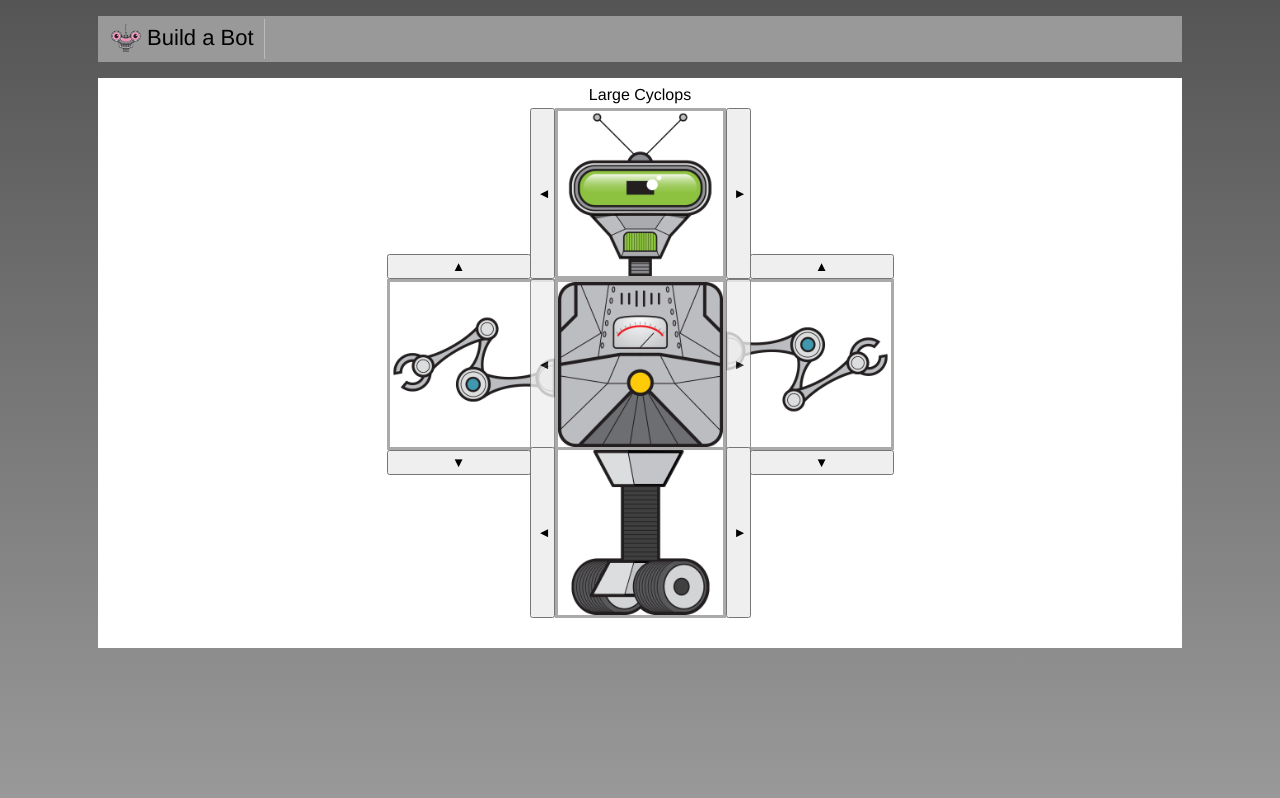
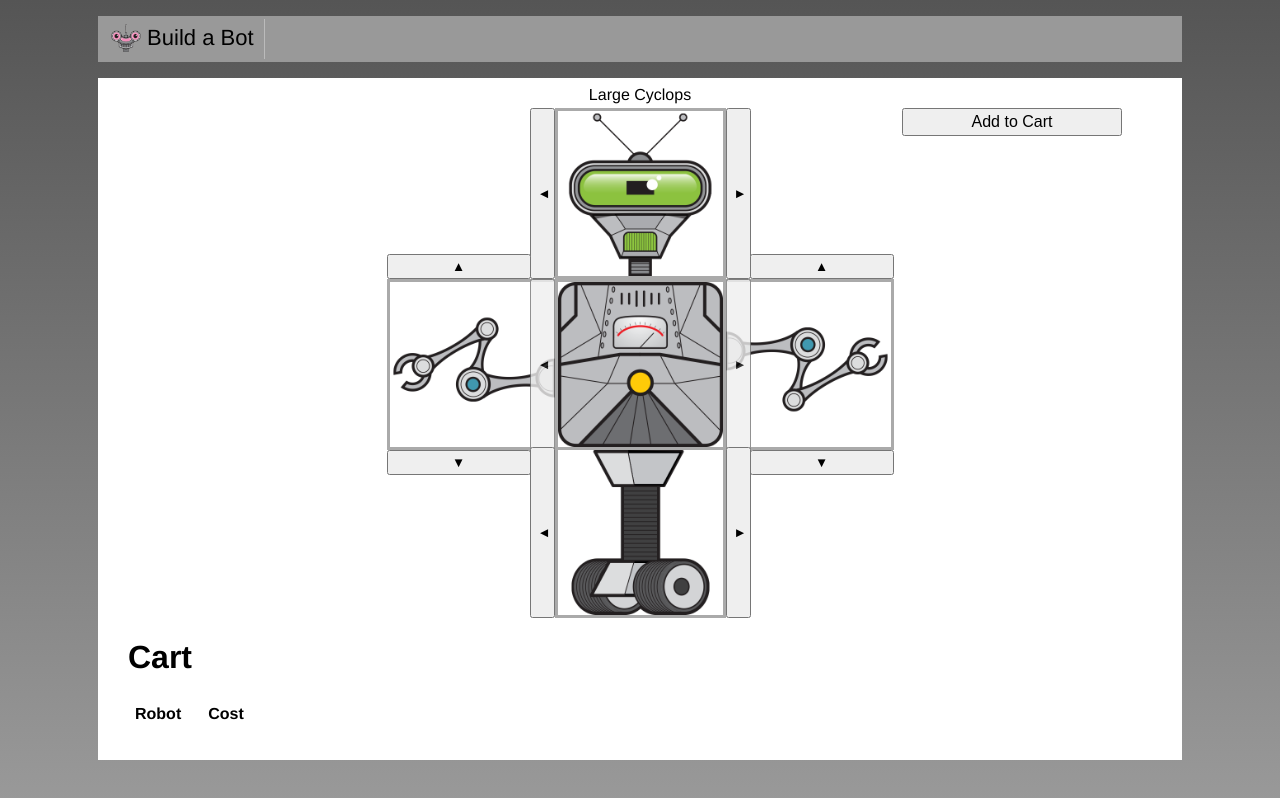
Before and after one commit to BrenoBaronte/vuei, a Vue app in the folder build-a-bot/: page / in a window 1280 px wide. Built offline with nearby package versions, Linux system fonts and the light colour scheme.

Commit message:
repeating elements with v-for

```diff
--- a/build-a-bot/src/build/RobotBuilder.vue
+++ b/build-a-bot/src/build/RobotBuilder.vue
@@ -1,5 +1,6 @@
 <template>
-  <div>
+  <div class="content">
+      <button class="add-to-cart" @click="addToCart()">Add to Cart</button>
     <div class="top-row">
       <div class="top part">
         <div class="robot-name">
@@ -35,6 +36,23 @@
         <button @click="selectPreviousBase()" class="next-selector">&#9658;</button>
       </div>
     </div>
+    <div>
+        <h1>Cart</h1>
+        <table>
+            <thead>
+                <tr>
+                    <th>Robot</th>
+                    <th class="cost">Cost</th>
+                </tr>
+            </thead>
+            <tbody>
+                <tr v-for="(robot, index) in cart" :key="index">
+                    <td>{{robot.head.title}}</td>
+                    <td class="cost">{{robot.cost}}</td>
+                </tr>
+            </tbody>
+        </table>
+    </div>
   </div>
 </template>
 
@@ -56,6 +74,7 @@
   data() {
     return {
       availableParts,
+      cart: [],
       selectedHeadIndex: 0,
       selectedLeftArmIndex: 0,
       selectedTorsoIndex: 0,
@@ -75,6 +94,15 @@
     },
   },
   methods: {
+    addToCart() {
+      const robot = this.selectedRobot;
+      const cost = robot.head.cost
+        + robot.leftArm.cost
+        + robot.torso.cost
+        + robot.rightArm.cost
+        + robot.base.cost;
+      this.cart.push(Object.assign({}, robot, { cost }));
+    },
     selectNextHead() {
       this.selectedHeadIndex = getNextValidIndex(
         this.selectedHeadIndex,
@@ -237,4 +265,22 @@
 .sale {
     color: red;
 }
+.content {
+    position: relative;
+}
+.add-to-cart {
+    position: absolute;
+    right: 30px;
+    width: 220px;
+    padding: 3px;
+    font-size: 16px;
+}
+td, th {
+    text-align: left;
+    padding: 5px;
+    padding-right: 20px;
+}
+.cost {
+    text-align: right;
+}
 </style>
```
